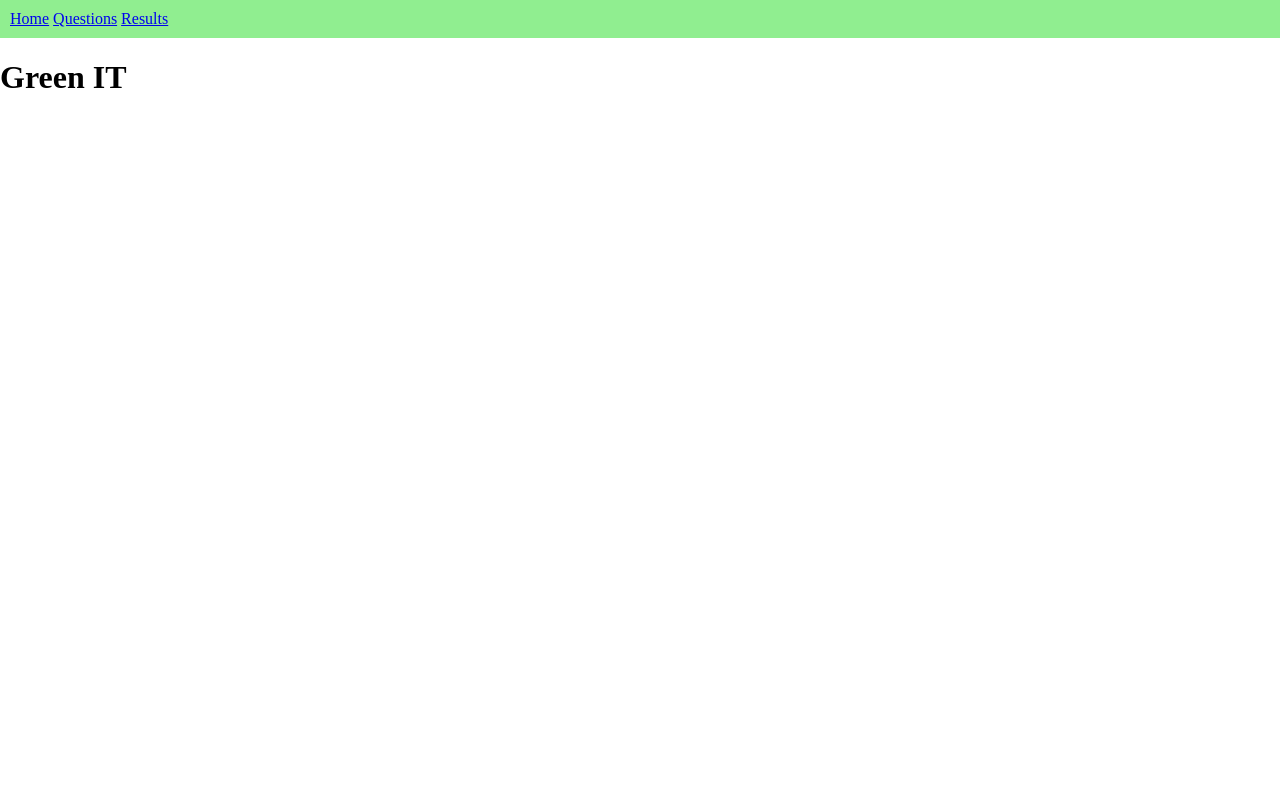
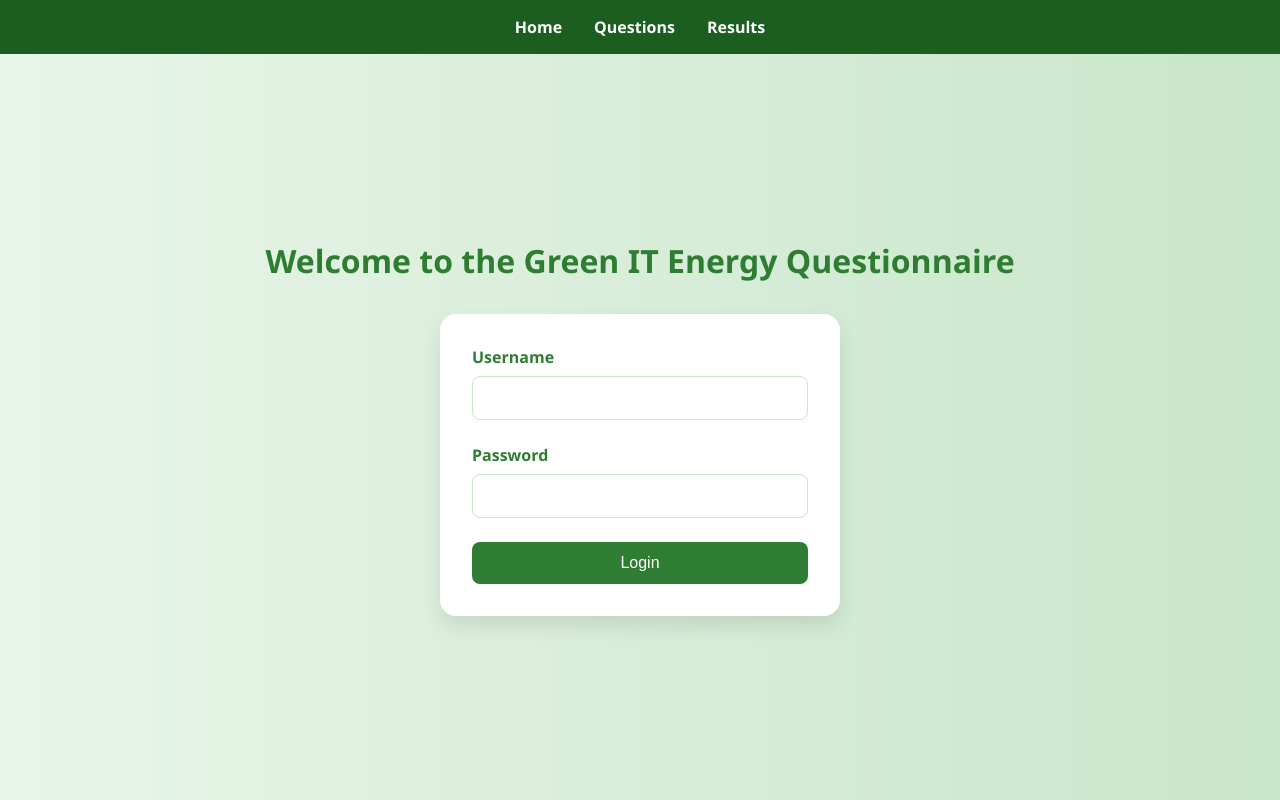
Before and after one commit to An0maly404/Green-It-Project, a plain HTML site: page frontend/pages/main_login.html in a window 1280 px wide. Drawn offline with Linux system fonts and the light colour scheme.

Commit message:
Main style for website and main login page

```diff
--- a/frontend/pages/main_login.html
+++ b/frontend/pages/main_login.html
@@ -3,7 +3,7 @@
 <head>
     <meta charset="UTF-8">
     <meta name="viewport" content="width=device-width, initial-scale=1.0">
-    <title>Green IT</title>
+    <title>Green IT - Login</title>
     <link rel="stylesheet" href="../style/style.css">
 </head>
 <body>
@@ -14,6 +14,19 @@
             <a href="results.html">Results</a>
         </nav>
     </header>
-    <h1>Green IT</h1>
+
+    <main>
+        <h1>Welcome to the Green IT Energy Questionnaire</h1>
+
+        <form action="questions.html" method="get" class="login-form">
+            <label for="username">Username</label>
+            <input type="text" id="username" name="username" required>
+
+            <label for="password">Password</label>
+            <input type="password" id="password" name="password" required>
+
+            <button type="submit">Login</button>
+        </form>
+    </main>
 </body>
 </html>
--- a/frontend/style/style.css
+++ b/frontend/style/style.css
@@ -1,16 +1,101 @@
-body, html {
+* {
+    box-sizing: border-box;
     margin: 0;
     padding: 0;
 }
 
+body {
+    font-family: 'Segoe UI', Tahoma, Geneva, Verdana, sans-serif;
+    background: linear-gradient(to right, #e8f5e9, #c8e6c9);
+    color: #2e7d32;
+    min-height: 100vh;
+    display: flex;
+    flex-direction: column;
+}
+
 header {
-    background-color: lightgreen;
-    height: fit-content;
-    width: 100vw;
+    background-color: #1b5e20;
+    padding: 1rem 0;
+}
 
-    position: relative;
+nav {
+    display: flex;
+    justify-content: center;
+    gap: 2rem;
+}
 
-    margin: 0;
-    padding: 10px 0;
-    padding-left: 10px;
+nav a {
+    color: white;
+    text-decoration: none;
+    font-weight: bold;
+    transition: color 0.3s ease;
 }
+
+nav a:hover {
+    color: #a5d6a7;
+}
+
+main {
+    flex: 1;
+    display: flex;
+    flex-direction: column;
+    align-items: center;
+    justify-content: center;
+    padding: 2rem;
+}
+
+h1 {
+    margin-bottom: 2rem;
+    font-size: 2rem;
+}
+
+.login-form {
+    background-color: white;
+    padding: 2rem;
+    border-radius: 1rem;
+    box-shadow: 0 10px 20px rgba(0, 0, 0, 0.1);
+    width: 100%;
+    max-width: 400px;
+}
+
+.login-form label {
+    font-weight: bold;
+    margin-bottom: 0.5rem;
+    display: block;
+}
+
+.login-form input {
+    width: 100%;
+    padding: 0.75rem;
+    margin-bottom: 1.5rem;
+    border: 1px solid #c8e6c9;
+    border-radius: 0.5rem;
+    font-size: 1rem;
+}
+
+.login-form button {
+    width: 100%;
+    padding: 0.75rem;
+    background-color: #2e7d32;
+    color: white;
+    border: none;
+    border-radius: 0.5rem;
+    font-size: 1rem;
+    cursor: pointer;
+    transition: background-color 0.3s ease;
+}
+
+.login-form button:hover {
+    background-color: #1b5e20;
+}
+
+@media (max-width: 500px) {
+    .login-form {
+        padding: 1.5rem;
+    }
+
+    h1 {
+        font-size: 1.5rem;
+        text-align: center;
+    }
+}
```
